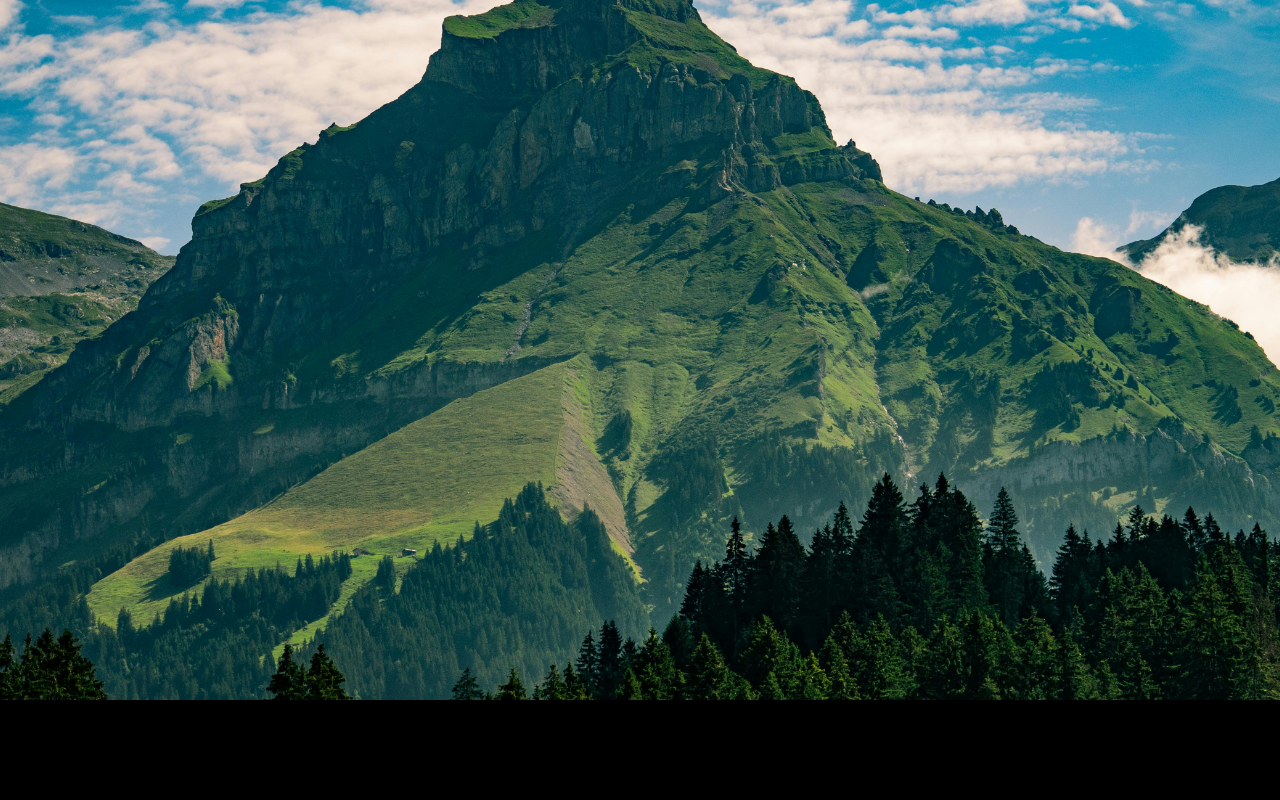
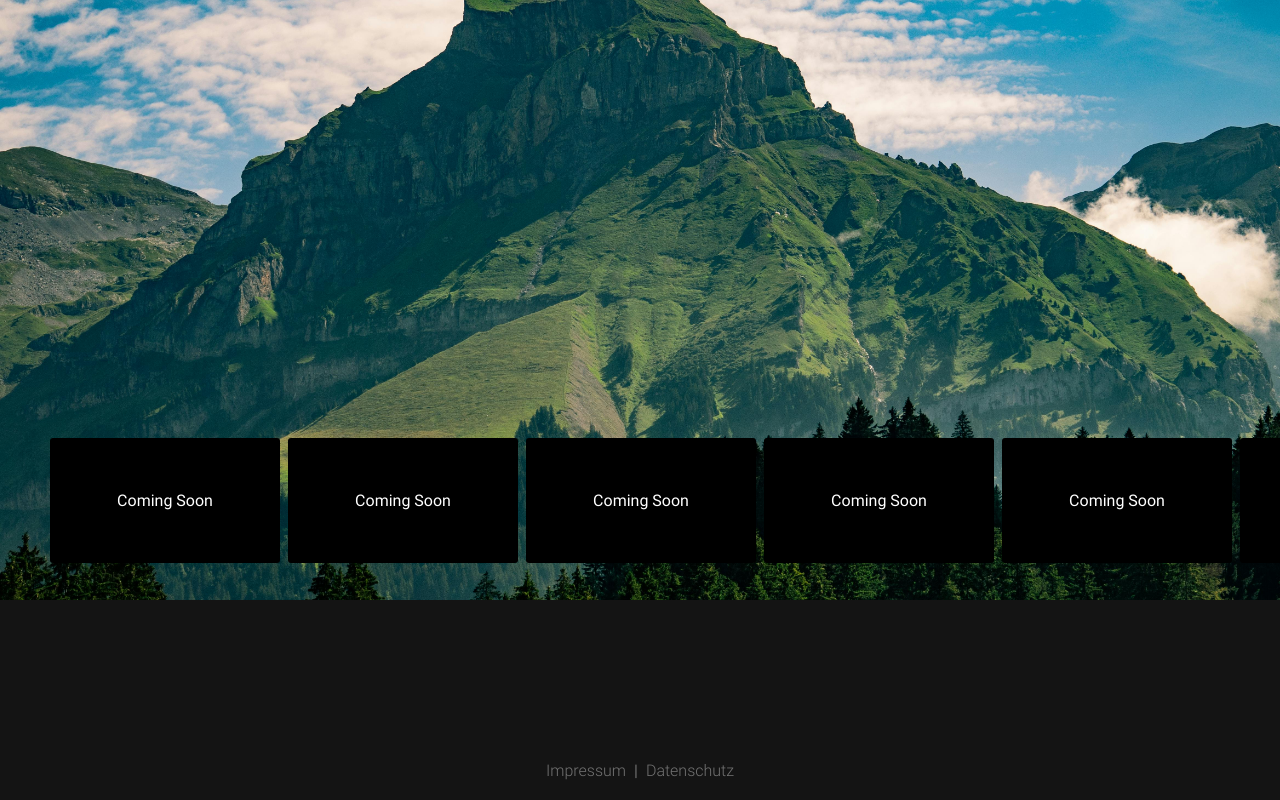
Before and after one commit to SarahZimmermann-Schmutzler/videoflix_frontend, an Angular app: page /videos in a window 1280 px wide. Shown: the part 200-1000 px from the top of the page. Before the commit the page ends 900 px from the top, so only its background shows below. Built offline with nearby package versions, Linux system fonts and the light colour scheme.

Commit message:
content preview slider

```diff
--- a/src/app/videos/videos.component.html
+++ b/src/app/videos/videos.component.html
@@ -14,13 +14,14 @@
         </div>
     </div>
 
-    <div class="vid-header-menu" *ngIf="showMenu || showAlsoMenu" (mouseover)="showAlsoMenu=true" (mouseout)="showAlsoMenu=false">
+    <div class="vid-header-menu" *ngIf="showMenu || showAlsoMenu" (mouseover)="showAlsoMenu=true"
+        (mouseout)="showAlsoMenu=false">
         <div>Logout</div>
     </div>
 
     <div class="vid-header-search-container" *ngIf="searchline">
         <div class="vid-header-search-img">
-           <img src="./assets/img/vid_search.png">
+            <img src="./assets/img/vid_search.png">
         </div>
         <div class="vid-header-search-input">
             <input placeholder="Titel">
@@ -28,4 +29,19 @@
     </div>
 </div>
 
-<div class="vid-first-container" [style.background-image]="'url(./assets/img/green_mountain.jpg)'" (wheel)="newColor=true" (click)="searchline=false"></div>
+<div class="vid-content-container" [style.background-image]="'url(./assets/img/green_mountain.jpg)'"
+    (wheel)="newColor=true" (click)="searchline=false">
+    <div class="vid-content-video-container">
+        <div class="vid-contend-video-slider">
+            <div class="vid-content-preview-container" *ngFor="let dummy of dummyArray">
+            <span>Coming Soon</span>
+            </div>
+        </div>
+    </div>
+</div>
+
+<div class="vid-footer-container">
+    <a routerLink="/legal" target="_blank">Impressum</a>
+    <span>|</span>
+    <a routerLink="/data" target="_blank">Datenschutz</a>
+</div>
--- a/src/app/videos/videos.component.scss
+++ b/src/app/videos/videos.component.scss
@@ -159,9 +159,78 @@
 
 
 // CONTENT
-.vid-first-container {
+.vid-content-container {
     width: 100%;
-    height: 900px;
+    height: 100vh;
     background-position: center;
     background-size: cover;
+    display: flex;
+    flex-direction: column;
+    align-items: center;
+    justify-content: flex-end;
+    box-sizing: border-box;
 }
+
+.vid-content-video-container {
+    height: 200px;
+    width: 100%;
+    padding-left: 50px;
+    display: flex;
+    align-items: center;
+    box-sizing: border-box;
+    overflow-x: scroll;
+
+    &::-webkit-scrollbar {
+        background: transparent;
+        height: 1px;
+    }
+
+}
+
+.vid-contend-video-slider {
+    height: 100%;
+    display: flex;
+    align-items: center;
+    justify-content: center;
+}
+
+.vid-content-preview-container {
+    height: 125px;
+    width: 230px;
+    margin-right: 8px;
+    background-color: black;
+    border-radius: 3px;
+    display: flex;
+    align-items: center;
+    justify-content: center;
+    color: white;
+}
+
+
+// FOOTER
+.vid-footer-container {
+    box-sizing: border-box;
+    display: flex;
+    justify-content: center;
+    align-items: flex-end;
+    height: 200px;
+    background-color: #141414;
+    padding-bottom: 20px;
+
+    a {
+        color: rgba(255, 255, 255, 0.4);
+        font-weight: 300;
+        margin-left: 8px;
+        margin-right: 8px;
+        cursor: pointer;
+        text-decoration: none;
+
+        &:hover {
+            text-decoration: underline;
+        }
+    }
+
+    span {
+        color: rgba(255, 255, 255, 0.4);
+    }
+}
--- a/src/app/videos/videos.component.ts
+++ b/src/app/videos/videos.component.ts
@@ -11,11 +11,16 @@ export class VideosComponent {
   showAlsoMenu = false;
   newColor = false;
   searchline = false;
+  dummyArray = [1,2,3,4,5,6,7,8,9,10, 11, 12, 13];
 
   constructor() {}
 
   ngOnInit() {
 
+  }
+
+  scroll(el: HTMLElement){
+    el.scrollIntoView
   }
 
   hideLogoutMenu() {
```
Also changed, not shown: src/styles.scss (line endings or trailing spaces).
